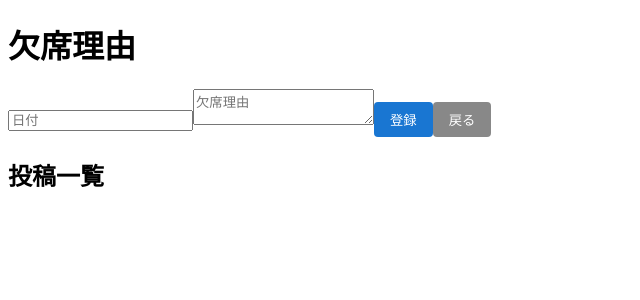
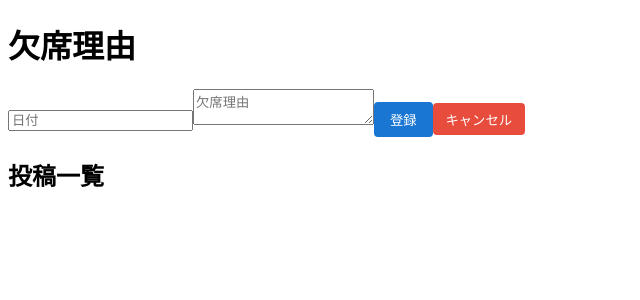
Before and after one commit to std-s23007/PBL_C, a Next.js app: page /Reason in a window 1280 px wide. Shown: the top 300 px of the page, without its empty margins (0-640 px from the left). Built offline with nearby package versions, Linux system fonts and the light colour scheme.

Commit message:
出席理由の登録をキャンセルするボタンを追加

```diff
--- a/src/app/Reason/page.tsx
+++ b/src/app/Reason/page.tsx
@@ -2,6 +2,7 @@
 "use client";
 import styles from "./page.module.css"
 import { useState } from "react";
+import { useRouter } from 'next/navigation';
 type Review = {
   name: string;
   comment: string;
@@ -10,6 +11,7 @@ export default function Home() {
   const [reviews, setReviews] = useState<Review[]>([]);
   const [name, setName] = useState("");
   const [comment, setComment] = useState("");
+  const router = useRouter();
   const handleSubmit = (e: React.FormEvent) => {
     e.preventDefault();
     if (name && comment) {
@@ -42,11 +44,10 @@ export default function Home() {
           登録
         </button>
         <button
-          className={styles.button}
-          style={{ backgroundColor: '#888' }}
-          onClick={() => router.push('/')}
+          className={styles.cancelbutton}
+          onClick={() => router.push('../Calender')}
         >
-          戻る
+          キャンセル
         </button>
       </form>
       <div className="mt-6">
```
